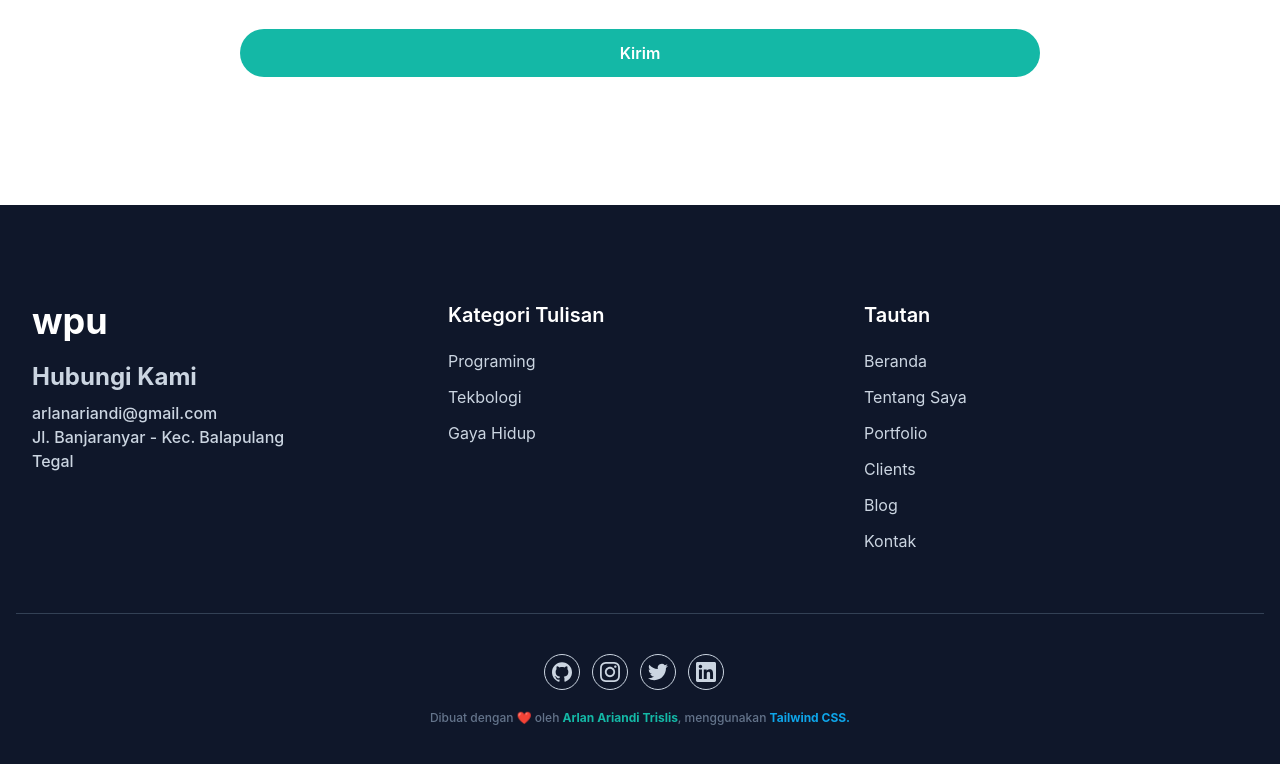
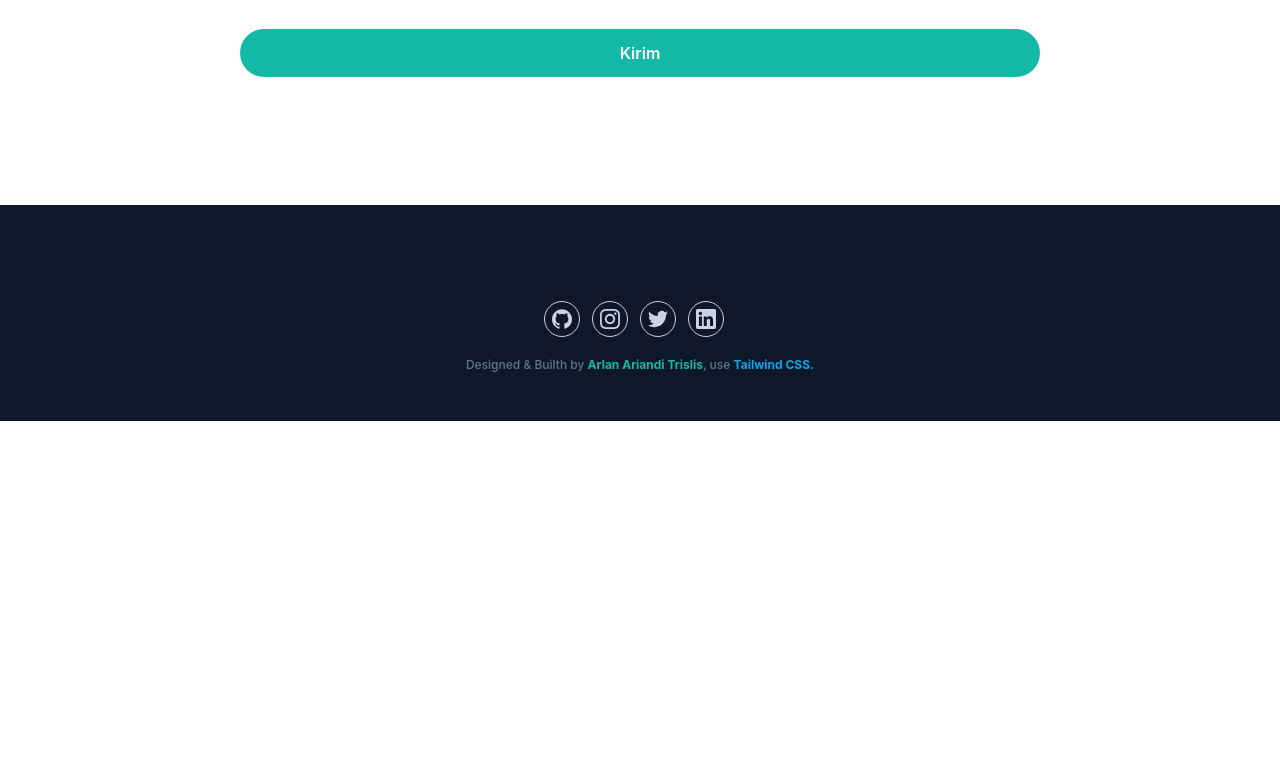
Before and after one commit to arlanariandi/v1, a website: page index.html in a window 1280 px wide. Shown: the part 4814-5578 px from the top of the page. After the commit the page ends 5235 px from the top, so only its background shows below. Drawn offline with Linux system fonts and the light colour scheme.

Commit message:
UPDATE: Update footer

```diff
--- a/index.html
+++ b/index.html
@@ -447,7 +447,7 @@
     <!-- Footer start -->
     <footer class="bg-slate-900 pt-24 pb-12">
         <div class="container">
-            <div class="flex flex-wrap">
+            <!-- <div class="flex flex-wrap">
                 <div class="mb-12 w-full px-4 font-medium text-slate-300 md:w-1/3">
                     <h2 class="mb-5 text-4xl font-bold text-white">wpu</h2>
                     <h3 class="mb-2 text-2xl font-bold">Hubungi Kami</h3>
@@ -496,9 +496,10 @@
                         </li>
                     </ul>
                 </div>
-            </div>
+            </div> -->
 
-            <div class="w-full border-t border-slate-700 pt-10">
+            <!-- <div class="w-full border-t border-slate-700 pt-10"> -->
+            <div class="w-full">
                 <div class="mb-5 flex items-center justify-center">
                     <!-- github -->
                     <a href="https://github.com/arari3s" target="_blank"
@@ -545,9 +546,9 @@
                     </a>
                 </div>
                 <p class="text-center text-xs font-medium text-slate-500">
-                    Dibuat dengan ❤️ oleh
+                    Designed & Builth by
                     <a href="https://www.instagram.com/arlan.trislis/" class="font-bold text-teal-500"
-                        target="_blank">Arlan Ariandi Trislis</a>, menggunakan
+                        target="_blank">Arlan Ariandi Trislis</a>, use
                     <a href="https://tailwindcss.com" class="font-bold text-sky-500" target="_blank">Tailwind CSS.</a>
                 </p>
             </div>
```
